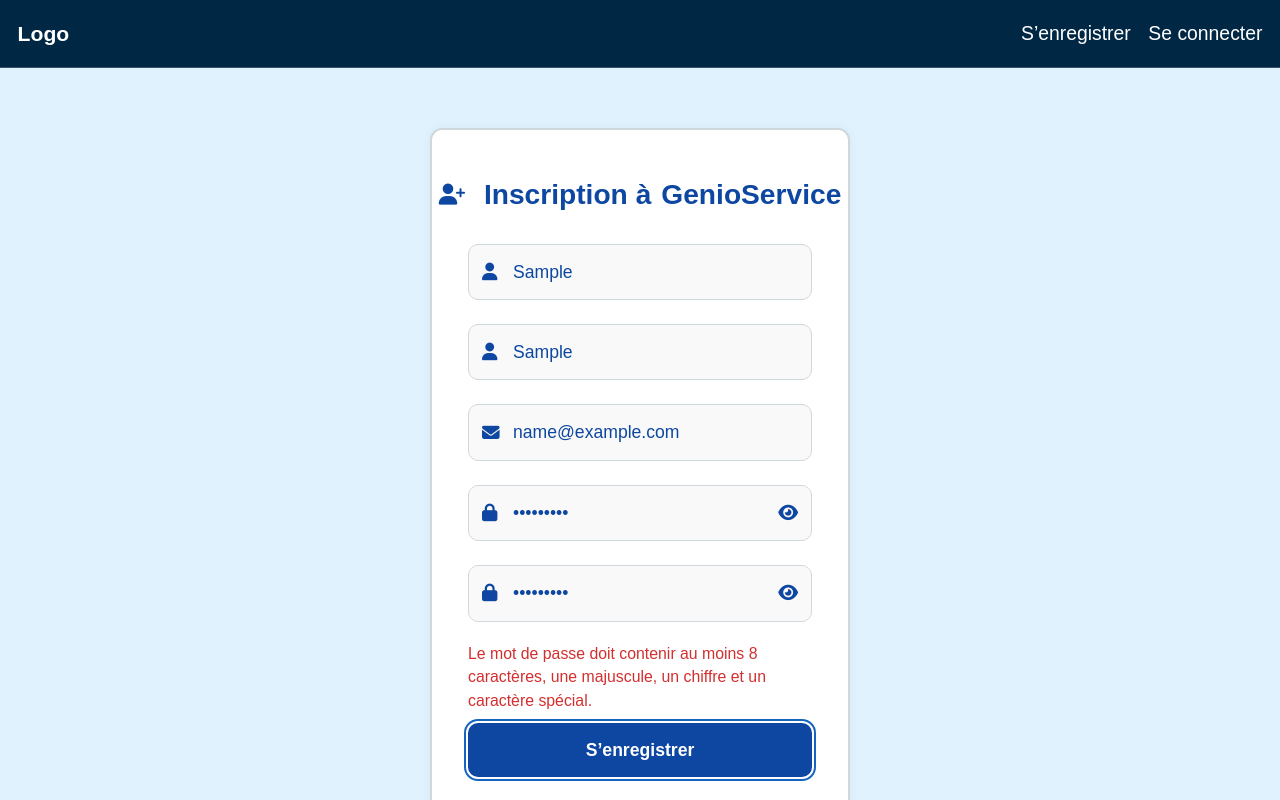
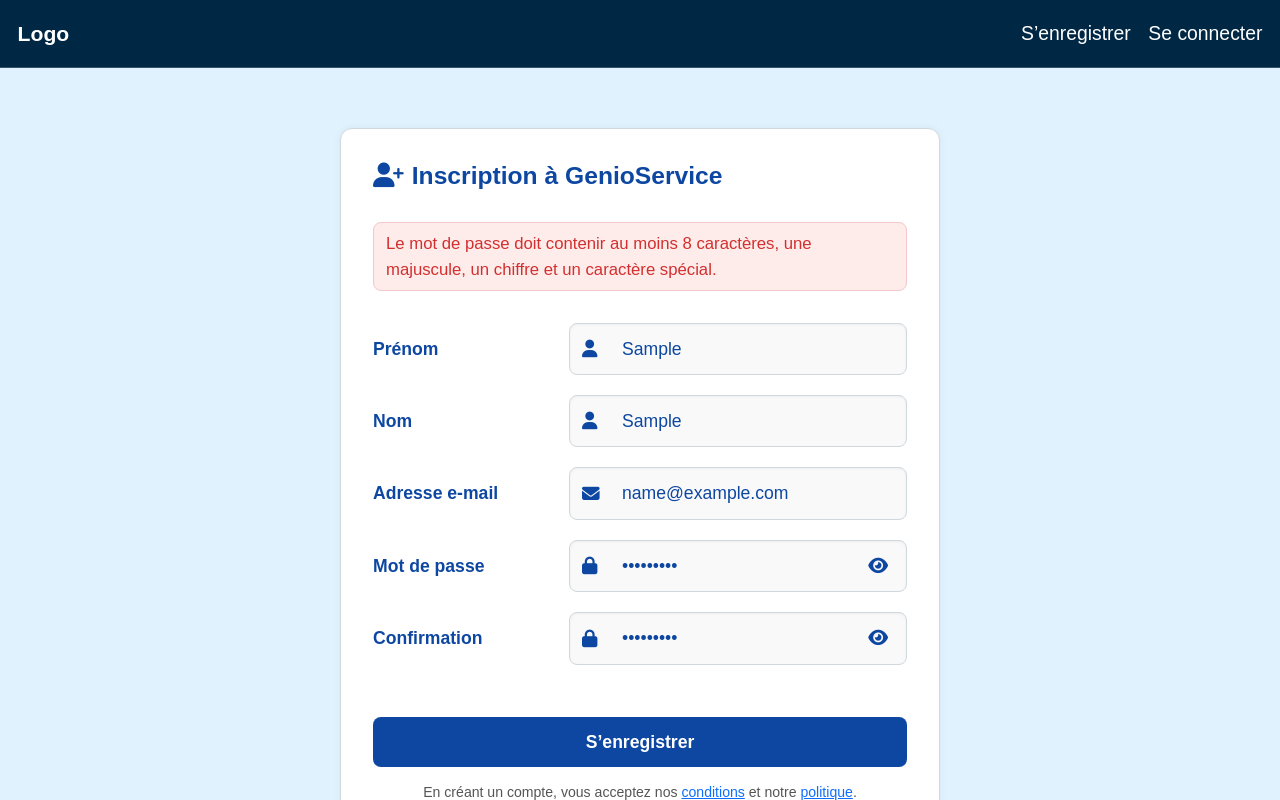
Before and after one commit to DUT-Info-Montreuil/genio-frontend, an Angular app: page /inscription in a window 1280 px wide. Both pictures are taken after typing "Sample", "Sample", "name@example.com", "Sample123", "Sample123" into the empty fields and a click on the button "S’enregistrer". Shown: the top 800 px of the page. Built offline with nearby package versions, Linux system fonts and the light colour scheme.

Commit message:
page isncription finit

```diff
--- a/src/app/pages/connexion/connexion.component.css
+++ b/src/app/pages/connexion/connexion.component.css
@@ -4,120 +4,112 @@
   align-items: center;
   min-height: calc(100vh - 160px);
   padding: 60px 20px;
+  background-color: #e1f2ff;
 }
 
 .auth-card {
+  background-color: #ffffff;
+  border: 2px solid #cfd8dc;
   border-radius: 12px;
-  background-color: #ffffff;
   padding: 48px 36px;
   max-width: 420px;
   width: 100%;
-  text-align: center;
-  border: 2px solid #cfd8dc;
+  text-align: left;
   box-shadow: 0 0 10px rgba(0, 0, 0, 0.05);
+  font-size: 1.05rem;
 }
 
 .auth-card h2 {
   display: flex;
   align-items: center;
-  justify-content: center;
+  gap: 10px;
+  font-size: 1.3rem;
+  font-weight: 700;
   color: #0d47a1;
-  font-size: 1.6rem;
-  font-weight: 700;
   margin-bottom: 32px;
-  line-height: 1.4;
-  gap: 10px;
-  flex-wrap: nowrap;
-  white-space: nowrap;
 }
 
-.auth-card h2 i {
-  font-size: 1.2rem;
+.form-group {
+  margin-bottom: 24px;
+}
+
+.form-group label {
+  display: block;
+  margin-bottom: 6px;
+  color: #0d47a1;
+  font-weight: 600;
+}
+
+.form-group-wrapper {
+  display: flex;
+  align-items: center;
+  background-color: #f9f9f9;
+  border: 1px solid #cfd8dc;
+  border-radius: 10px;
+  padding: 0 12px;
+  transition: all 0.3s ease;
+}
+
+.form-group-wrapper:focus-within {
+  border-color: #0d47a1;
+  background-color: #fff;
+  outline: 2px solid #1565c0;
+  outline-offset: 2px;
+}
+
+.icon-left {
+  color: #0d47a1;
+  margin-right: 10px;
+  font-size: 1.1rem;
+}
+
+.form-group input {
+  border: none;
+  background: transparent;
+  flex: 1;
+  padding: 14px 0;
+  font-size: 1.05rem;
   color: #0d47a1;
 }
 
-.auth-card .title-line {
-  display: inline;
-}
-
-.auth-card .brand {
-  color: #0d47a1;
-  font-weight: 700;
-}
-
-.form-group {
-  position: relative;
-  margin-bottom: 24px;
-}
-
-.form-group input {
-  width: 100%;
-  padding: 14px 14px 14px 44px;
-  font-size: 1rem;
-  border: 1px solid #cfd8dc;
-  background-color: #f9f9f9;
-  border-radius: 10px;
-  color: #0d47a1;
-  transition: all 0.3s ease;
-}
-
 .form-group input:focus {
-  border-color: #0d47a1;
-  background-color: #fff;
   outline: none;
 }
 
-.form-group input:hover {
-  border-color: #90a4ae;
-}
-
-.icon-left {
-  position: absolute;
-  top: 50%;
-  left: 14px;
-  transform: translateY(-50%);
-  color: #0d47a1;
-  font-size: 1rem;
-}
-
 .toggle-password {
-  position: absolute;
-  top: 50%;
-  right: 14px;
-  transform: translateY(-50%);
   background: none;
   border: none;
   color: #0d47a1;
+  font-size: 1.1rem;
   cursor: pointer;
-  font-size: 1rem;
+  margin-left: 10px;
 }
 
 .btn-login {
+  width: 100%;
+  padding: 14px;
+  font-size: 1.05rem;
   font-weight: 700;
-  width: 100%;
+  color: white;
   background-color: #0d47a1;
-  color: white;
   border: none;
-  padding: 14px;
   border-radius: 10px;
-  font-size: 1rem;
   cursor: pointer;
   transition: background-color 0.3s ease;
 }
 
 .btn-login:hover {
   background-color: #1565c0;
-  box-shadow: 0 4px 10px rgba(13, 71, 161, 0.2);
 }
 
 .btn-login:focus {
-  outline: 2px solid #1565c0;
+  outline: 3px solid #ff9800;
   outline-offset: 2px;
 }
 
 .register-link {
   margin-top: 18px;
-  font-size: 0.95rem;
+  font-size: 1.05rem;
   color: #0d47a1;
 }
 
@@ -132,7 +124,7 @@
 
 .error-message {
   color: #d32f2f;
-  font-size: 0.9rem;
+  font-size: 0.95rem;
   margin-top: -10px;
   margin-bottom: 12px;
   text-align: left;
--- a/src/app/pages/connexion/connexion.component.html
+++ b/src/app/pages/connexion/connexion.component.html
@@ -9,24 +9,33 @@
 
     <form (ngSubmit)="onSubmit()" aria-label="Formulaire de connexion">
       <div class="form-group">
+        <label for="email">Adresse e-mail</label>
+        <div class="form-group-wrapper">
           <i class="fas fa-envelope icon-left" aria-hidden="true"></i>
           <input
             type="email"
+            id="email"
             name="email"
             [(ngModel)]="email"
-          placeholder="Adresse e-mail"
+            placeholder="ex: nom@domaine.com"
             required
+            autocomplete="email"
           />
+        </div>
       </div>
 
       <div class="form-group">
+        <label for="password">Mot de passe</label>
+        <div class="form-group-wrapper">
           <i class="fas fa-lock icon-left" aria-hidden="true"></i>
           <input
             [type]="showPassword ? 'text' : 'password'"
+            id="password"
             name="password"
             [(ngModel)]="password"
-          placeholder="Mot de passe"
+            placeholder="••••••••"
             required
+            autocomplete="current-password"
           />
           <button
             type="button"
@@ -37,6 +46,7 @@
             <i [class]="showPassword ? 'fas fa-eye-slash' : 'fas fa-eye'" aria-hidden="true"></i>
           </button>
         </div>
+      </div>
 
       <p class="error-message" *ngIf="loginError">{{ loginError }}</p>
 
@@ -44,7 +54,8 @@
     </form>
 
     <div class="register-link">
-      Pas encore inscrit ? <a routerLink="/inscription"><strong>S’inscrire</strong></a>
+      Pas encore inscrit ?
+      <a routerLink="/inscription"><strong>S’inscrire</strong></a>
     </div>
   </div>
 </div>
--- a/src/app/pages/inscription/inscription.component.css
+++ b/src/app/pages/inscription/inscription.component.css
@@ -2,179 +2,180 @@
   display: flex;
   justify-content: center;
   align-items: center;
-  min-height: calc(100vh - 160px);
-  padding: 60px 20px;
+  background-color: #e1f2ff;
+  padding: 60px 0;
+  box-sizing: border-box;
 }
 
 .auth-card {
+  background-color: #ffffff;
   border-radius: 12px;
-  background-color: #ffffff;
-  padding: 48px 36px;
-  max-width: 420px;
+  border: 1px solid #cfd8dc;
+  padding: 32px;
   width: 100%;
-  text-align: center;
-  border: 2px solid #cfd8dc;
-  box-shadow: 0 0 10px rgba(0, 0, 0, 0.05);
+  max-width: 600px;
+  box-shadow: 0 0 8px rgba(0, 0, 0, 0.05);
+  font-size: 1rem;
+  margin: auto;
+  display: flex;
+  flex-direction: column;
 }
 
 .auth-card h2 {
   display: flex;
   align-items: center;
-  justify-content: center;
+  gap: 8px;
+  font-size: 1.4rem;
+  font-weight: 700;
   color: #0d47a1;
-  font-size: 1.6rem;
-  font-weight: 700;
   margin-bottom: 32px;
-  gap: 10px;
-  flex-wrap: nowrap;
-  white-space: nowrap;
 }
 
-.auth-card h2 i {
-  font-size: 1.2rem;
+.error-message,
+.success-message {
+  padding: 8px 12px;
+  border-radius: 8px;
+  margin-bottom: 32px;
+  font-size: 0.95rem;
+  width: 100%;
+  box-sizing: border-box;
+}
+
+.error-message {
+  background-color: #fdecea;
+  color: #d32f2f;
+  border: 1px solid #f5c6cb;
+}
+
+.success-message {
+  background-color: #e8f5e9;
+  color: #2e7d32;
+  border: 1px solid #c8e6c9;
+}
+
+.form-group-inline {
+  display: grid;
+  grid-template-columns: 180px 1fr;
+  gap: 16px;
+  align-items: center;
+  margin-bottom: 20px;
+  width: 100%;
+}
+
+.form-group-inline label {
+  font-weight: 600;
+  font-size: 1rem;
   color: #0d47a1;
 }
 
-.auth-card .title-line {
-  display: inline;
+.input-wrapper {
+  display: flex;
+  align-items: center;
+  position: relative;
+  background-color: #f9f9f9;
+  border: 1px solid #cfd8dc;
+  border-radius: 8px;
+  box-shadow: inset 0 1px 3px rgba(0, 0, 0, 0.05);
+  min-height: 44px;
+  padding-left: 40px;
 }
 
-.auth-card .brand {
+.input-wrapper input {
+  flex: 1;
+  border: none;
+  background: transparent;
+  padding: 12px;
+  font-size: 1rem;
   color: #0d47a1;
-  font-weight: 700;
 }
 
-.form-group {
-  margin-bottom: 16px;
+.input-wrapper input::placeholder {
+  color: #999;
 }
 
-.form-group input {
-  width: 100%;
-  padding: 14px;
+.icon-left {
+  position: absolute;
+  left: 12px;
+  color: #0d47a1;
   font-size: 1rem;
-  border: 1px solid #cfd8dc;
-  background-color: #f9f9f9;
-  border-radius: 10px;
-  color: #0d47a1;
-  transition: all 0.3s ease;
 }
 
-.form-group input:focus {
-  border-color: #0d47a1;
-  background-color: #fff;
-  outline: none;
-}
-
-.form-group input:hover {
-  border-color: #90a4ae;
+.toggle-password {
+  background: none;
+  border: none;
+  color: #0d47a1;
+  font-size: 1rem;
+  cursor: pointer;
+  margin-right: 12px;
 }
 
 .btn-login {
+  width: 100%;
+  padding: 12px;
+  min-height: 44px;
+  font-size: 1rem;
   font-weight: 700;
-  width: 100%;
+  color: white;
   background-color: #0d47a1;
-  color: white;
   border: none;
-  padding: 14px;
-  border-radius: 10px;
-  font-size: 1rem;
+  border-radius: 8px;
   cursor: pointer;
-  transition: background-color 0.3s ease;
+  margin-top: 32px;
+  transition: background-color 0.3s ease, transform 0.1s ease, opacity 0.3s ease;
+  position: relative;
 }
 
 .btn-login:hover {
   background-color: #1565c0;
-  box-shadow: 0 4px 10px rgba(13, 71, 161, 0.2);
+  transform: scale(1.01);
 }
 
-.btn-login:focus {
-  outline: 2px solid #1565c0;
-  outline-offset: 2px;
+.btn-login:disabled {
+  background-color: #90caf9;
+  cursor: not-allowed;
+  opacity: 0.7;
+}
+
+.btn-login.loading::after {
+  content: "";
+  position: absolute;
+  right: 16px;
+  width: 16px;
+  height: 16px;
+  border: 2px solid #fff;
+  border-top: 2px solid transparent;
+  border-radius: 50%;
+  animation: spin 0.8s linear infinite;
+}
+
+@keyframes spin {
+  0% {
+    transform: rotate(0);
+  }
+  100% {
+    transform: rotate(360deg);
+  }
 }
 
 .conditions {
-  color: #666;
-  font-size: 0.85rem;
-  margin-top: 18px;
-  line-height: 1.5;
+  font-size: 0.8rem;
+  color: #555;
+  margin-top: 16px;
+  line-height: 1.4;
+  text-align: center;
 }
 
-.conditions a {
-  color: #0d47a1;
-  text-decoration: underline;
+.register-link {
+  margin-top: 12px;
+  text-align: center;
 }
 
-.login-link {
-  margin-top: 16px;
-  display: inline-block;
-  font-size: 0.95rem;
-  color: #0d47a1;
-  text-decoration: none;
+@media (max-width: 480px) {
+  .form-group-inline {
+    grid-template-columns: 1fr;
+  }
+
+  .form-group-inline label {
+    margin-bottom: 4px;
+  }
 }
-
-.login-link:hover {
-  text-decoration: underline;
-}
-
-.error-message {
-  color: #d32f2f;
-  font-size: 0.9rem;
-  margin-top: -4px;
-  margin-bottom: 10px;
-  text-align: left;
-}
-
-.password-field {
-  position: relative;
-}
-
-.toggle-password {
-  position: absolute;
-  top: 50%;
-  right: 12px;
-  transform: translateY(-50%);
-  background: none;
-  border: none;
-  color: #0d47a1;
-  cursor: pointer;
-  font-size: 1rem;
-  padding: 0;
-}
-
-.success-message {
-  color: #2e7d32;
-  font-size: 0.9rem;
-  margin-top: -6px;
-  margin-bottom: 12px;
-  text-align: left;
-}
-
-.form-group {
-  position: relative;
-  margin-bottom: 24px;
-}
-
-.icon-left {
-  position: absolute;
-  top: 50%;
-  left: 14px;
-  transform: translateY(-50%);
-  color: #0d47a1;
-  font-size: 1rem;
-}
-
-.form-group input {
-  padding-left: 44px;
-}
-
-.toggle-password {
-  position: absolute;
-  top: 50%;
-  right: 14px;
-  transform: translateY(-50%);
-  background: none;
-  border: none;
-  color: #0d47a1;
-  cursor: pointer;
-  font-size: 1rem;
-}
--- a/src/app/pages/inscription/inscription.component.html
+++ b/src/app/pages/inscription/inscription.component.html
@@ -1,52 +1,78 @@
 <div class="auth-page">
   <div class="auth-card">
     <h2>
-      <i class="fas fa-user-plus me-2" aria-hidden="true"></i>
-      Inscription à <span class="brand">GenioService</span>
+      <i class="fas fa-user-plus" aria-hidden="true"></i>
+      <span class="brand">Inscription à GenioService</span>
     </h2>
 
-    <form (ngSubmit)="onRegister()" novalidate>
-      <div class="form-group position-relative">
-        <i class="fas fa-user icon-left"></i>
-        <input type="text" class="form-control" name="prenom" placeholder="Prénom" [(ngModel)]="prenom" required autocomplete="given-name" />
+    <div *ngIf="error" class="error-message" role="alert" aria-live="assertive">{{ error }}</div>
+    <div *ngIf="message" class="success-message" role="status" aria-live="polite">{{ message }}</div>
+
+    <form (ngSubmit)="onRegister()" aria-label="Formulaire d'inscription" role="form">
+      <div class="form-group-inline">
+        <label for="prenom">Prénom</label>
+        <div class="input-wrapper">
+          <i class="fas fa-user icon-left" aria-hidden="true"></i>
+          <input type="text" id="prenom" name="prenom" placeholder="Votre prénom"
+                 [(ngModel)]="prenom" required autocomplete="given-name" />
+        </div>
       </div>
 
-      <div class="form-group position-relative">
-        <i class="fas fa-user icon-left"></i>
-        <input type="text" class="form-control" name="nom" placeholder="Nom" [(ngModel)]="nom" required autocomplete="family-name" />
+      <div class="form-group-inline">
+        <label for="nom">Nom</label>
+        <div class="input-wrapper">
+          <i class="fas fa-user icon-left" aria-hidden="true"></i>
+          <input type="text" id="nom" name="nom" placeholder="Votre nom"
+                 [(ngModel)]="nom" required autocomplete="family-name" />
+        </div>
       </div>
 
-      <div class="form-group position-relative">
-        <i class="fas fa-envelope icon-left"></i>
-        <input type="email" class="form-control" name="email" placeholder="Adresse e-mail" [(ngModel)]="email" required autocomplete="email" />
+      <div class="form-group-inline">
+        <label for="email">Adresse e-mail</label>
+        <div class="input-wrapper">
+          <i class="fas fa-envelope icon-left" aria-hidden="true"></i>
+          <input type="email" id="email" name="email" placeholder="exemple@domaine.com"
+                 [(ngModel)]="email" required autocomplete="email" />
+        </div>
       </div>
 
-      <div class="form-group position-relative">
-        <i class="fas fa-lock icon-left"></i>
-        <input [type]="showPassword ? 'text' : 'password'" class="form-control" name="password" placeholder="Mot de passe" [(ngModel)]="password" required autocomplete="new-password" />
-        <button type="button" class="toggle-password" (click)="showPassword = !showPassword">
-          <i [class]="showPassword ? 'fas fa-eye-slash' : 'fas fa-eye'"></i>
-        </button>
+      <div class="form-group-inline">
+        <label for="password">Mot de passe</label>
+        <div class="input-wrapper">
+          <i class="fas fa-lock icon-left" aria-hidden="true"></i>
+          <input [type]="showPassword ? 'text' : 'password'" id="password"
+                 name="password" placeholder="••••••••" [(ngModel)]="password"
+                 required autocomplete="new-password" />
+          <button type="button" class="toggle-password" aria-label="Afficher ou masquer le mot de passe"
+                  (click)="showPassword = !showPassword">
+            <i [class]="showPassword ? 'fas fa-eye-slash' : 'fas fa-eye'" aria-hidden="true"></i>
+          </button>
+        </div>
       </div>
 
-      <div class="form-group position-relative">
-        <i class="fas fa-lock icon-left"></i>
-        <input [type]="showConfirmPassword ? 'text' : 'password'" class="form-control" name="confirmPassword" placeholder="Confirmer le mot de passe" [(ngModel)]="confirmPassword" required autocomplete="new-password" />
-        <button type="button" class="toggle-password" (click)="showConfirmPassword = !showConfirmPassword">
-          <i [class]="showConfirmPassword ? 'fas fa-eye-slash' : 'fas fa-eye'"></i>
-        </button>
+      <div class="form-group-inline">
+        <label for="confirmPassword">Confirmation</label>
+        <div class="input-wrapper">
+          <i class="fas fa-lock icon-left" aria-hidden="true"></i>
+          <input [type]="showConfirmPassword ? 'text' : 'password'" id="confirmPassword"
+                 name="confirmPassword" placeholder="Confirmez le mot de passe"
+                 [(ngModel)]="confirmPassword" required autocomplete="new-password" />
+          <button type="button" class="toggle-password" aria-label="Afficher ou masquer le mot de passe"
+                  (click)="showConfirmPassword = !showConfirmPassword">
+            <i [class]="showConfirmPassword ? 'fas fa-eye-slash' : 'fas fa-eye'" aria-hidden="true"></i>
+          </button>
+        </div>
       </div>
 
-      <p class="error-message" *ngIf="error">{{ error }}</p>
-      <p class="success-message" *ngIf="message">{{ message }}</p>
-
-      <button type="submit" class="btn btn-login">S’enregistrer</button>
+      <button type="submit" class="btn-login" [disabled]="isSubmitting" [ngClass]="{ 'loading': isSubmitting }">
+        S’enregistrer
+      </button>
     </form>
 
-    <p class="conditions mt-3">
+    <p class="conditions">
       En créant un compte, vous acceptez nos
-      <a href="/conditions">conditions d'utilisation</a> et notre
-      <a href="/confidentialite">politique de confidentialité</a>.
+      <a href="/conditions">conditions</a> et notre
+      <a href="/confidentialite">politique</a>.
     </p>
 
     <div class="register-link">
--- a/src/app/pages/inscription/inscription.component.ts
+++ b/src/app/pages/inscription/inscription.component.ts
@@ -28,27 +28,34 @@
 
   constructor(private http: HttpClient) {}
 
+  isSubmitting = false;
+
   onRegister(): void {
     this.message = '';
     this.error = '';
+    this.isSubmitting = true;
 
     if (!this.prenom.trim() || !this.nom.trim()) {
       this.error = 'Le prénom et le nom sont obligatoires.';
+      this.isSubmitting = false;
       return;
     }
 
     if (!this.email.match(this.emailRegex)) {
       this.error = "L'adresse e-mail est invalide.";
+      this.isSubmitting = false;
       return;
     }
 
     if (!this.password.match(this.passwordRegex)) {
       this.error = 'Le mot de passe doit contenir au moins 8 caractères, une majuscule, un chiffre et un caractère spécial.';
+      this.isSubmitting = false;
       return;
     }
 
     if (this.password !== this.confirmPassword) {
       this.error = 'Les mots de passe ne correspondent pas.';
+      this.isSubmitting = false;
       return;
     }
 
@@ -61,11 +68,14 @@
       next: (res: any) => {
         this.message = res.message || 'Utilisateur créé avec succès.';
         this.error = '';
+        this.isSubmitting = false;
       },
       error: (err) => {
         this.error = err.error?.error || 'Une erreur est survenue.';
         this.message = '';
+        this.isSubmitting = false;
       }
     });
   }
+
 }
```
Also changed, not shown: src/app/pages/accueil/accueil.component.css (+44 -3 lines), src/app/pages/accueil/accueil.component.html (+11 -9 lines), src/assets/images/image-consulter.png. Lines whose indentation alone changed are shown as unchanged.
